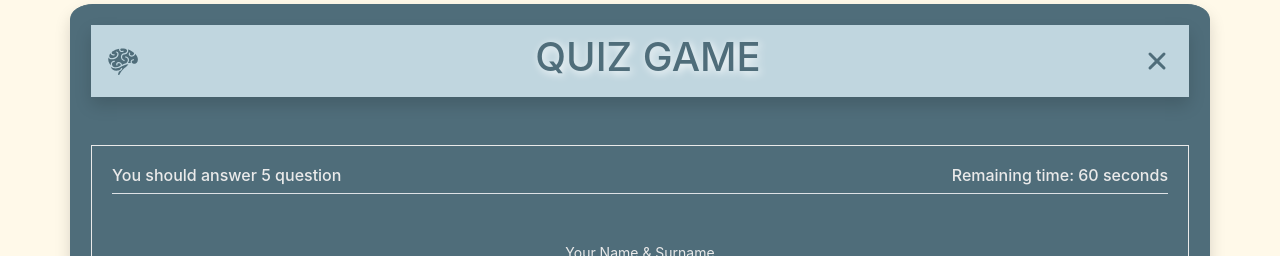
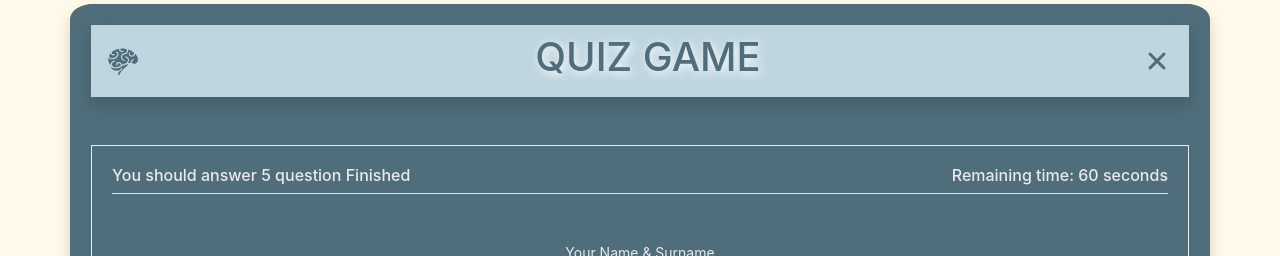
Before and after one commit to elinoza/quiz-fe, a React (Create React App) app in the folder quiz-fe/: page / in a window 1280 px wide. Shown: the top 256 px of the page. Built offline with nearby package versions, Linux system fonts and the light colour scheme.

Commit message:
added the current question info

```diff
--- a/quiz-fe/src/components/Body.jsx
+++ b/quiz-fe/src/components/Body.jsx
@@ -116,6 +116,7 @@ class Body extends React.Component {
   nextQuo = async () => {
     try {
       const url = process.env.REACT_APP_Url;
+      let quoNum= this.state.quoNum
       //const url = `http://localhost:3005/exams`;
       let response = await fetch(`${url}/${this.state.examInfo._id}/answer`, {
         method: "POST",
@@ -134,7 +135,7 @@ class Body extends React.Component {
         } else {
           questionIndex += 1;
           answers.question = questionIndex;
-          this.setState({ answers: answers });
+          this.setState({ answers: answers, quoNum: quoNum+1});
         }
       } else {
         console.log("an error occurred");
@@ -169,7 +170,7 @@ class Body extends React.Component {
     return (
       <Container className=" align-items-center justify-content-center   app mt-5  ">
         <div className=" border-bottom d-flex">
-          <h6 className="d-inline"> {this.state.start === "false" ?  "You should answer 5 question" : this.state.quoNum + ". Question"} </h6>
+          <h6 className="d-inline"> {  this.state.start === "false" && "You should answer 5 question" } {  this.state.start === "true" ? this.state.quoNum + ". Question": "Finished"} </h6>
           <h6 className="d-inline ml-auto">
             {" "}
             Remaining time: {this.state.remainingTime} seconds
```
Also changed, not shown: 1 other file (tests, documents, lock files or other folders).
